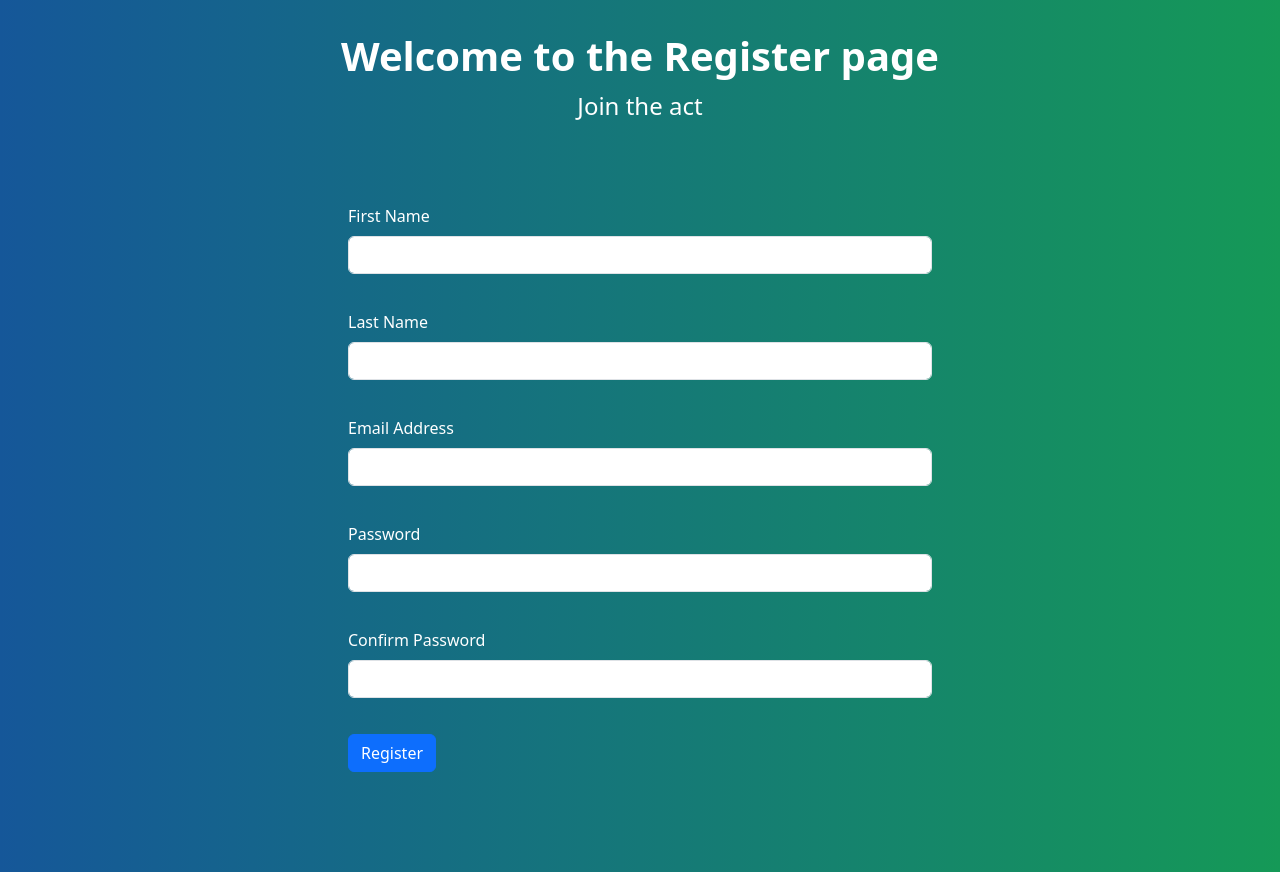
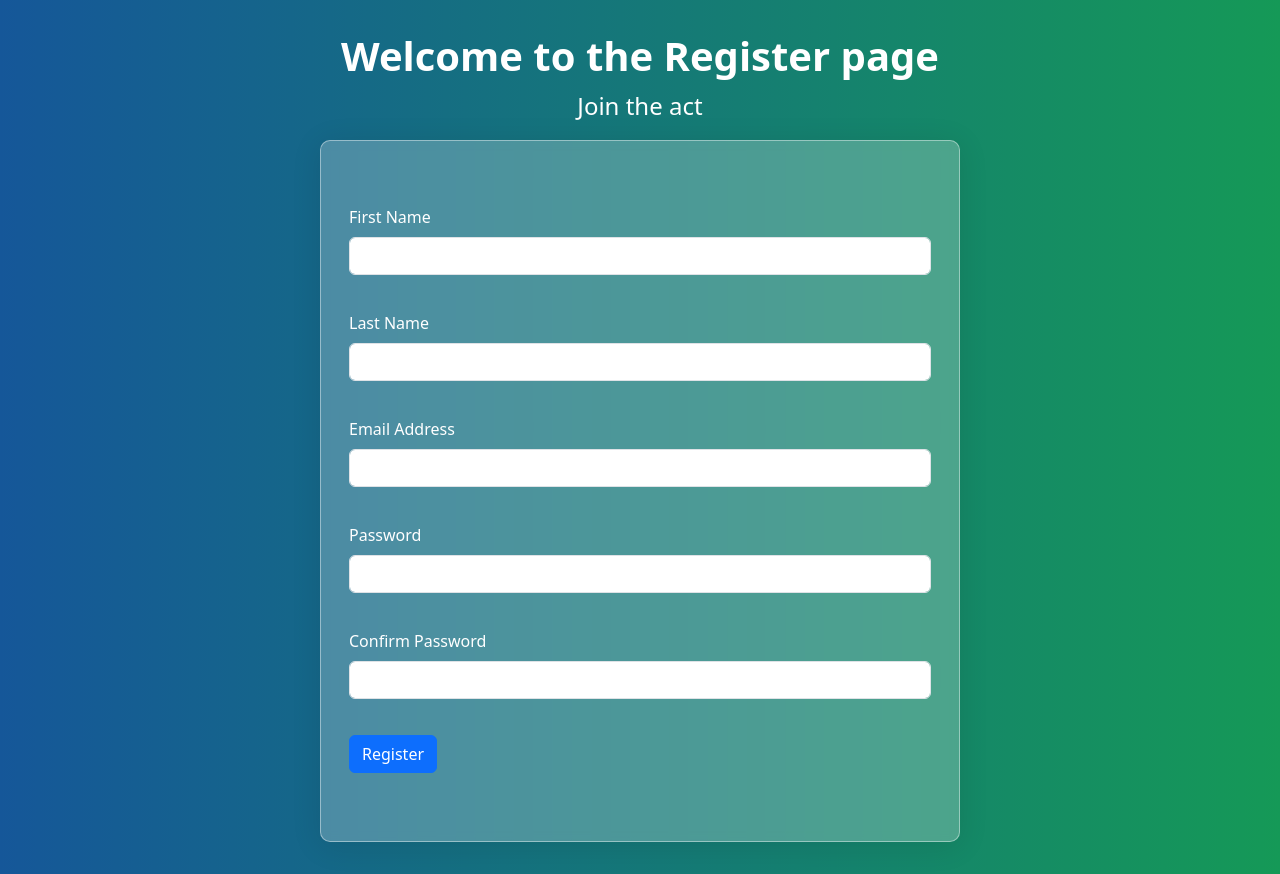
Before and after one commit to rubayeaAlketbi/Coursework_2, a Flask app: page /register in a window 1280 px wide. Shown: the part 86-960 px from the top of the page. Run offline with Flask 3, Linux system fonts and the light colour scheme.

Commit message:
Add glassContainer class to style.css

```diff
--- a/CW2/app/static/CSS/style.css
+++ b/CW2/app/static/CSS/style.css
@@ -19,6 +19,16 @@
     background-position: center;
     background-repeat: no-repeat;
     color:white;
+}
+
+.glassContainer{
+    /* From https://css.glass */
+    background: rgba(255, 255, 255, 0.24);
+    border-radius: 16px;
+    box-shadow: 0 4px 30px rgba(0, 0, 0, 0.1);
+    backdrop-filter: blur(5px);
+    -webkit-backdrop-filter: blur(5px);
+    border: 1px solid rgba(255, 255, 255, 0.42);
 }
 
 .section-title{
```
